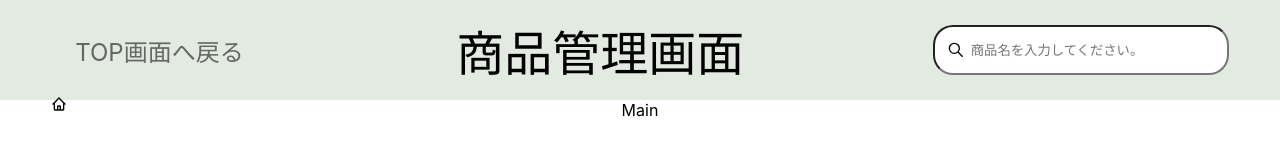
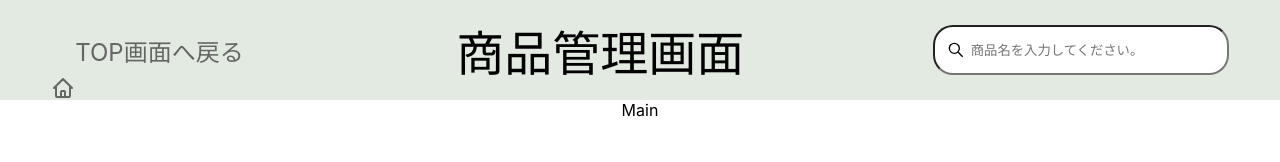
Before and after one commit to furu0202/StockManagementApp, a React (Create React App) app: page / in a window 1280 px wide. Shown: the top 162 px of the page. Built offline with nearby package versions, Linux system fonts and the light colour scheme.

Commit message:
TOP画面アイコン配置再修正

```diff
--- a/src/styles/header.css
+++ b/src/styles/header.css
@@ -17,8 +17,11 @@
 
 .HiOutlineHome {
   position: absolute;
-  top: 12%;
+  color: #666666;
+  top: 9%;
   left: 4%;
+  width: 24px;
+  height: 32px;
 }
 
 .titleArea {
```
